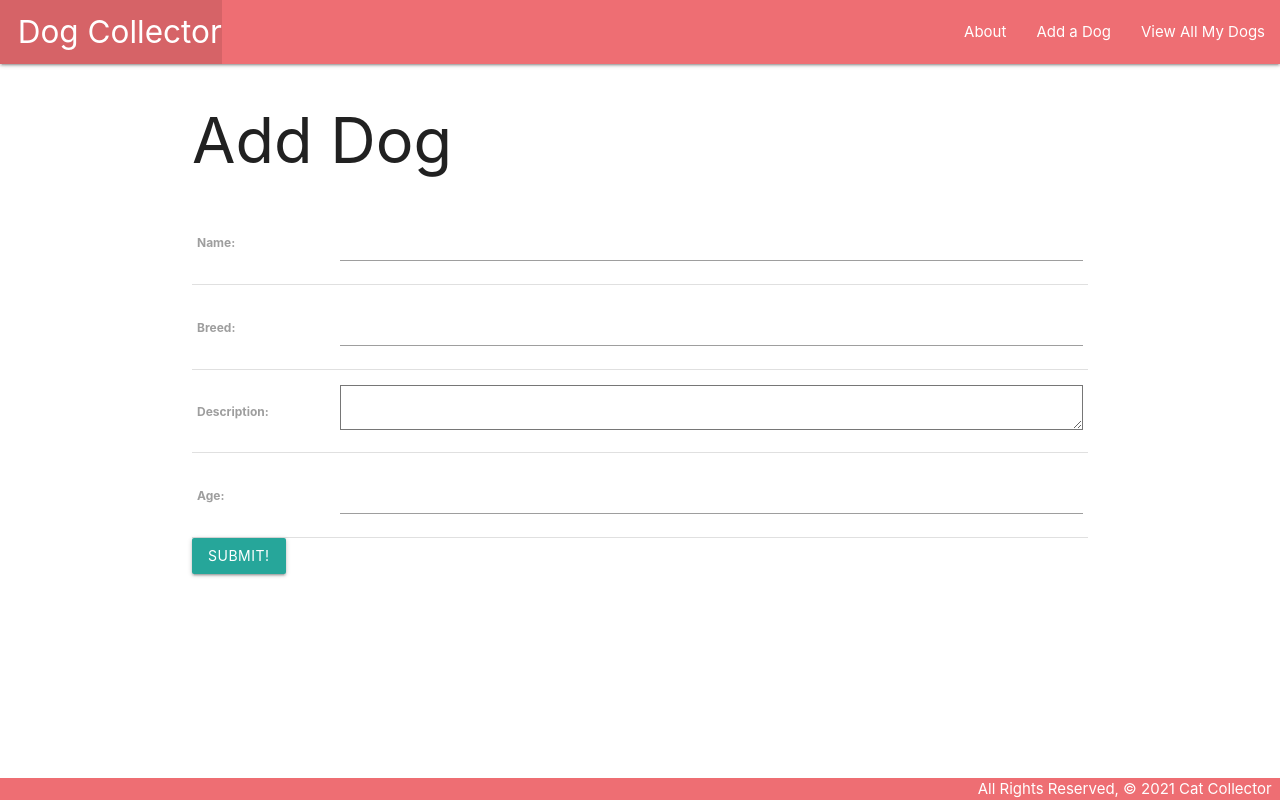
After one commit to TheForeverOptimist/dogcollector, a Django app: page /dogs/create/ in a window 1280 px wide. The commit adds this page. Run offline with Django 4.2, Linux system fonts and the light colour scheme.

Commit message:
adjusted models with class based views

```diff
--- a/main_app/models.py
+++ b/main_app/models.py
@@ -1,4 +1,5 @@
 from django.db import models
+from django.urls import reverse
 
 class Dog(models.Model):
     name = models.CharField(max_length=100)
@@ -8,3 +9,6 @@ class Dog(models.Model):
 
     def __str__(self):
         return self.name
+
+    def get_absolute_url(self):
+        return reverse('detail', kwargs={'dog_id': self.id})
--- a/main_app/templates/base.html
+++ b/main_app/templates/base.html
@@ -15,11 +15,12 @@
     <nav>
       <div class="nav-wrapper">
         <ul>
-          <li><a href="/" class="left brand-logo">&nbsp;&nbsp;Cat Collector</a></li>
+          <li><a href="/" class="left brand-logo">&nbsp;&nbsp;Dog Collector</a></li>
         </ul>
         <ul class="right">
-          <li><a href="/about">About</a></li>
-          <li><a href="/dogs">View All My Dogs</a>></li>
+          <li><a href="{% url 'about' %}">About</a></li>
+          <li><a href="{% url 'dogs_create' %}">Add a Dog</a></li>
+          <li><a href="{% url 'index' %}">View All My Dogs</a>></li>
         </ul>
       </div>
     </nav>
--- /dev/null
+++ b/main_app/templates/main_app/dog_form.html
@@ -0,0 +1,12 @@
+{% extends 'base.html' %}
+
+{% block content %}
+<h1>Add Dog</h1>
+<form action="" method="POST">
+    {% csrf_token %}
+    <table>
+        {{ form.as_table }}
+    </table>
+    <input type="submit" value="Submit!" class="btn">
+</form>
+{% endblock %}
--- a/main_app/urls.py
+++ b/main_app/urls.py
@@ -5,5 +5,6 @@ urlpatterns = [
     path('', views.home, name='home'),
     path('about/', views.about, name='about'),
     path('dogs/', views.dogs_index, name='index'),
-    path('dogs/<int:dog_id>', views.dogs_detail, name='detail')
+    path('dogs/<int:dog_id>', views.dogs_detail, name='detail'),
+    path('dogs/create/', views.DogCreate.as_view(), name='dogs_create')
 ]
--- a/main_app/views.py
+++ b/main_app/views.py
@@ -1,5 +1,7 @@
 from django.shortcuts import render
+from django.views.generic.edit import CreateView
 from .models import Dog
+from django.views.generic import ListView
 
 def home(request):
     return render(request, 'home.html')
@@ -15,3 +17,11 @@ def dogs_index(request):
 def dogs_detail(request, dog_id):
     dog = Dog.objects.get(id=dog_id)
     return render(request, 'dogs/detail.html', {'dog': dog})
+
+class DogList(ListView):
+    model = Dog
+
+class DogCreate(CreateView):
+    model = Dog
+    fields = '__all__'
+    success_url = '/dogs'
```
